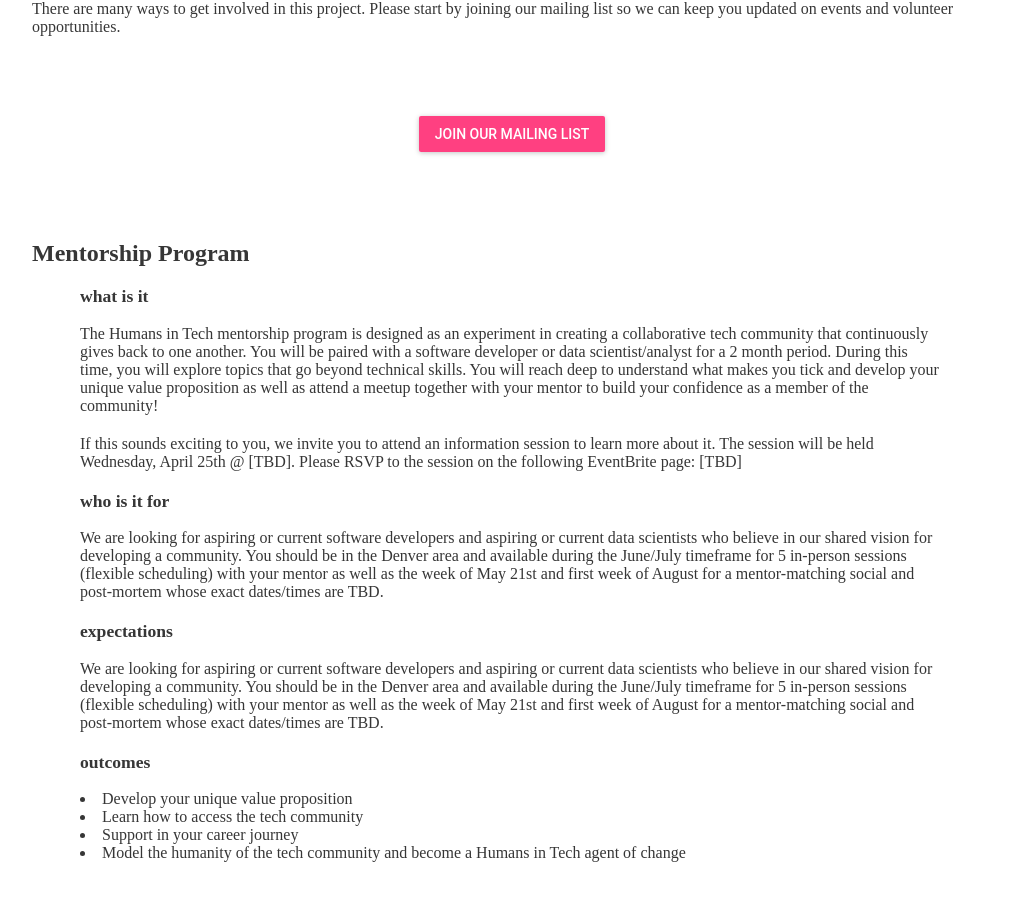
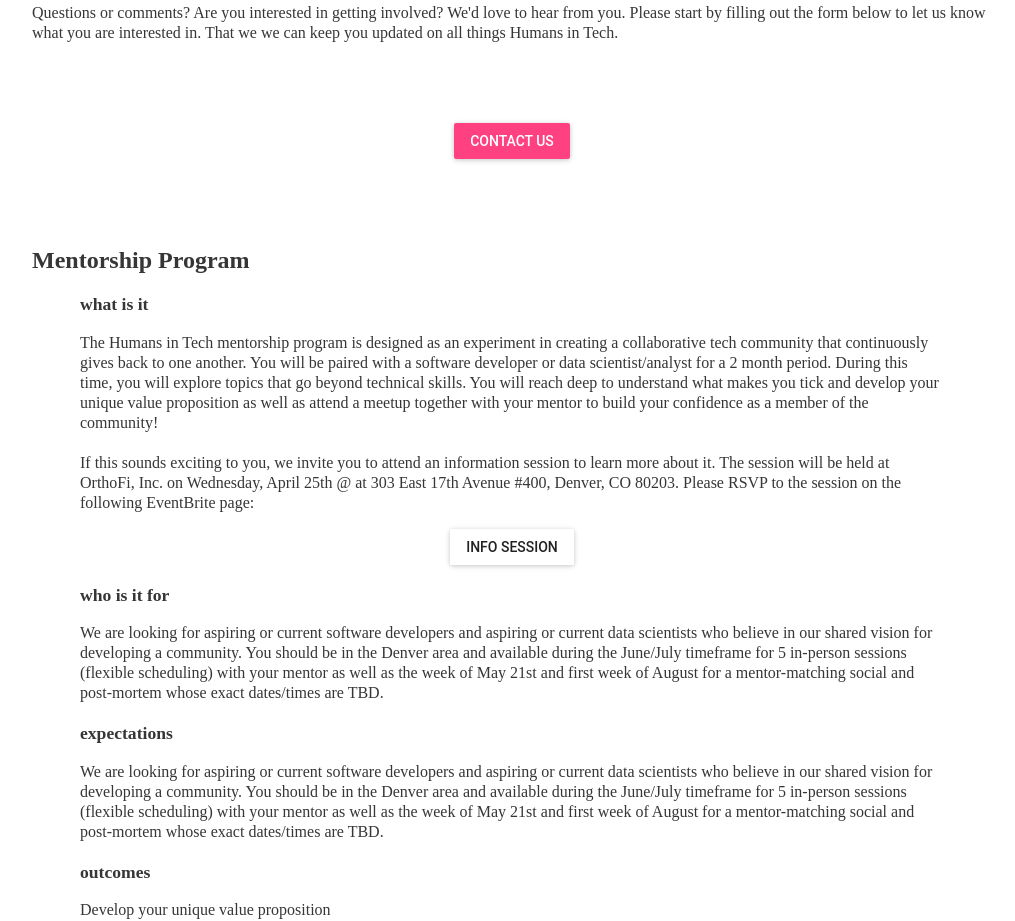
Before and after one commit to kdanna/humans-in-tech, a React (Create React App) app: page / in a window 1280 px wide. Shown: the part 1097-2018 px from the top of the page, without its empty margins (128-1143 px from the left). Built offline with nearby package versions, Linux system fonts and the light colour scheme; a web font is replaced by a local one.

Commit message:
add in eventbrite details

```diff
--- a/src/Landing.js
+++ b/src/Landing.js
@@ -10,6 +10,7 @@
 import kayce from "./images/kayce.jpg";
 import { NavBar } from "./components/Navbars";
 import MeetTeamBlock from "./components/MeetTeamCards";
+import { RaisedButton } from "material-ui";
 
 
 class Landing extends Component {
@@ -19,12 +20,12 @@
         content: {
             titleVisonMission: 'Vision / Mission',
             paragraphVisionMission: 'The Humans in Tech Project aims to create a tech community built upon our shared humanity. This is a world where individuals and teams will engage in inclusive collaboration by being empathetic, vulnerable, and generous. We believe that the resulting safe culture will allow individuals to experience a sense of purpose, allow teams to capitalize on their member’s knowledge/creativity, and allow the community as a whole to create technology aligned with the values of humanity.',
-            titleGetInvolved: "Get Involved",
-            paragraphGetInvolved: "There are many ways to get involved in this project. Please start by joining our mailing list so we can keep you updated on events and volunteer opportunities.",
+            titleGetInvolved: "Contact Us / Get Involved",
+            paragraphGetInvolved: "Questions or comments? Are you interested in getting involved? We'd love to hear from you. Please start by filling out the form below to let us know what you are interested in. That we we can keep you updated on all things Humans in Tech.",
             titleMentorship: "Mentorship Program",
             subtitle1Mentorship: "what is it",
             paragraphMentorship1: "The Humans in Tech mentorship program is designed as an experiment in creating a collaborative tech community that continuously gives back to one another. You will be paired with a software developer or data scientist/analyst for a 2 month period. During this time, you will explore topics that go beyond technical skills. You will reach deep to understand what makes you tick and develop your unique value proposition as well as attend a meetup together with your mentor to build your confidence as a member of the community!",
-            paragraphMentorship2: "If this sounds exciting to you, we invite you to attend an information session to learn more about it. The session will be held Wednesday, April 25th @ [TBD]. Please RSVP to the session on the following EventBrite page: [TBD]",
+            paragraphMentorship2: "If this sounds exciting to you, we invite you to attend an information session to learn more about it. The session will be held at OrthoFi, Inc. on Wednesday, April 25th @ at 303 East 17th Avenue #400, Denver, CO 80203. Please RSVP to the session on the following EventBrite page:",
             subtitle2Mentorship: "who is it for",
             paragraphMentorship3: "We are looking for aspiring or current software developers and aspiring or current data scientists who believe in our shared vision for developing a community. You should be in the Denver area and available during the June/July timeframe for 5 in-person sessions (flexible scheduling) with your mentor as well as the week of May 21st and first week of August for a mentor-matching social and post-mortem whose exact dates/times are TBD.",
             subtitle3Mentorship: "expectations",
@@ -38,7 +39,7 @@
             paragraphMeetTeam: "Meet the people behind Humans in Tech.",
         },
         buttonLabel: {
-            mailingList: "Join Our Mailing List",
+            mailingList: "Contact Us",
             mentorshipApplication: "Apply Now",
         },
         forms: {
@@ -138,6 +139,12 @@
                         <Content
                             bodyText={this.text.content.paragraphMentorship2}
                         />
+                        <RaisedButton
+                            label={'Info Session'}
+                            href={'https://www.eventbrite.com/e/humans-in-tech-mentorship-program-info-session-tickets-44966526090?aff=es2'}
+                            target="_blank"
+                        / >
+
                     </div>
                     <div style={mentorshipOverwriteStyle}>
                         <Content
@@ -156,11 +163,12 @@
                     <Content
                         subtitle={this.text.content.subtitle4Mentorship}
                     />
-                    <div className="list-items">
-                        <li>{this.text.content.mentorshipOutcomes1}</li>
-                        <li>{this.text.content.mentorshipOutcomes2}</li>
-                        <li>{this.text.content.mentorshipOutcomes3}</li>
-                        <li>{this.text.content.mentorshipOutcomes4}</li>
+                    <div className="list-items" style={{lineHeight: '1.5'}}>
+                            <p>{this.text.content.mentorshipOutcomes1} <br />
+                                {this.text.content.mentorshipOutcomes2} <br />
+                                {this.text.content.mentorshipOutcomes3} <br />
+                                {this.text.content.mentorshipOutcomes4} <br />
+                            </p>
                     </div>
                 </div>
             </div>
@@ -169,7 +177,9 @@
         <div className='content'>
             <div className='row'>
                 <div className="column-full">
-                    <SignUp label={this.text.buttonLabel.mentorshipApplication}/>
+                    <SignUp
+                        label={this.text.buttonLabel.mentorshipApplication}
+                        title={'Application Coming Soon...'}/>
                 </div>
             </div>
         </div>
--- a/src/components/Content/Content.css
+++ b/src/components/Content/Content.css
@@ -23,6 +23,7 @@
     color: #363636;
     font-weight: 300;
     font-size: 1.0em;
+    line-height: 1.25;
 }
 
 
--- a/src/components/SignUp.js
+++ b/src/components/SignUp.js
@@ -9,7 +9,8 @@
         this.state = {
             open: false,
             btnLabel: props.label,
-            formLink: props.formLink
+            formLink: props.formLink,
+            title: props.title,
         }
     }
     handleOpen = () => {
@@ -33,6 +34,7 @@
                 <RaisedButton label={this.state.btnLabel} onClick={this.handleOpen} secondary={true}/>
                 <Dialog
                     modal={false}
+                    title={this.state.title}
                     open={this.state.open}
                     actions={actions}
                     onRequestClose={this.handleClose}
```
